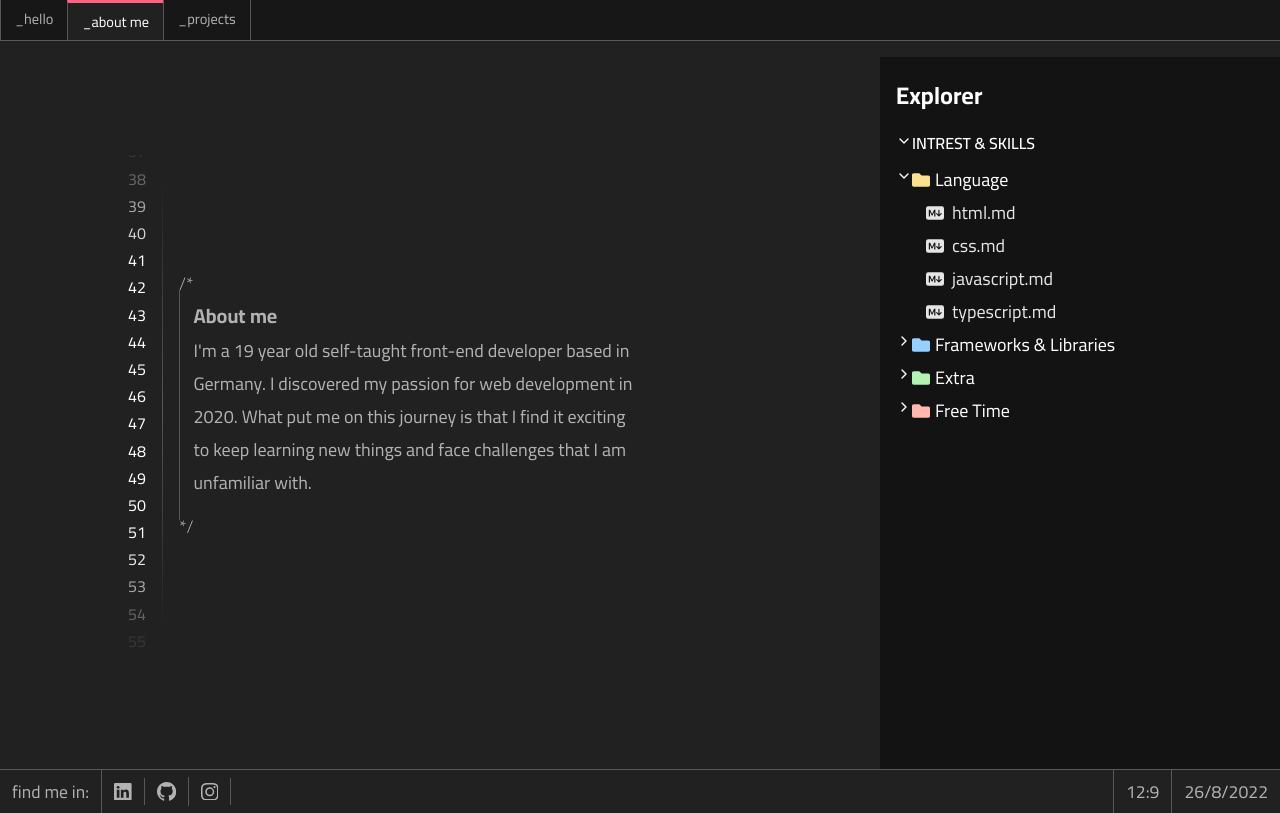
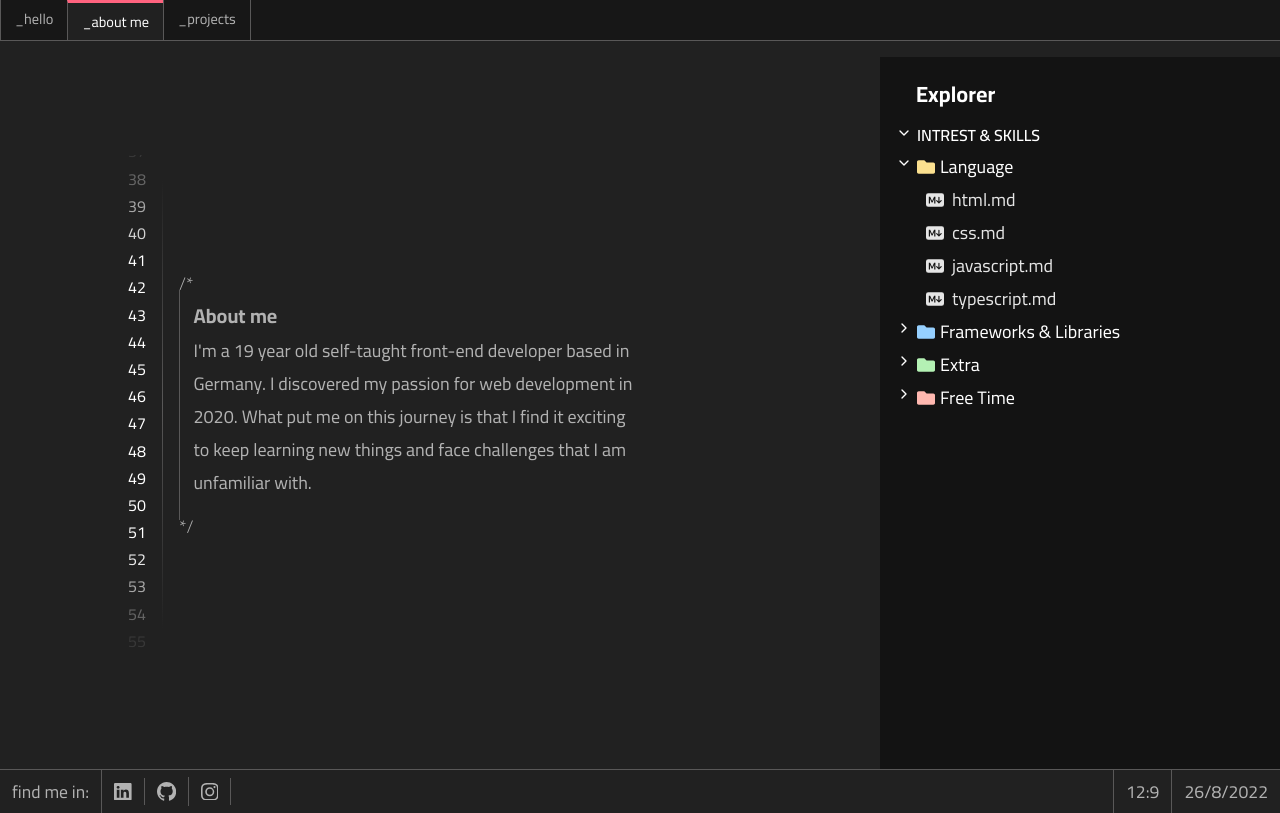
Before and after one commit to mirayatech/V2-Portfolio, a React (Vite) app: page /about in a window 1280 px wide. Built offline with nearby package versions, Linux system fonts and the light colour scheme.

Commit message:
style: some changes

```diff
--- a/src/styles/About.css
+++ b/src/styles/About.css
@@ -78,7 +78,7 @@
 
 /* SECONDARY  */
 
-.arrow-down {
+.arrow {
   padding-right: 5px;
   font-size: 1rem;
 }
@@ -105,14 +105,14 @@
 }
 
 .about .about__secondary h2 {
-  font-size: calc(24 / 16 * 1rem);
-  padding-bottom: 10px;
+  font-size: calc(22 / 16 * 1rem);
+  padding-left: 20px;
+  padding-bottom: 5px;
   color: var(--white);
 }
-
-.about .about__secondary .wrapper-1 {
+/* .about .about__secondary .wrapper-1 {
   padding-bottom: 5px;
-}
+} */
 
 .about .about__secondary .wrapper-1 {
   display: flex;
@@ -126,6 +126,7 @@
 }
 
 .about .about__secondary .wrapper-2 .title {
+  cursor: pointer;
   color: var(--white);
   display: flex;
 }
```
